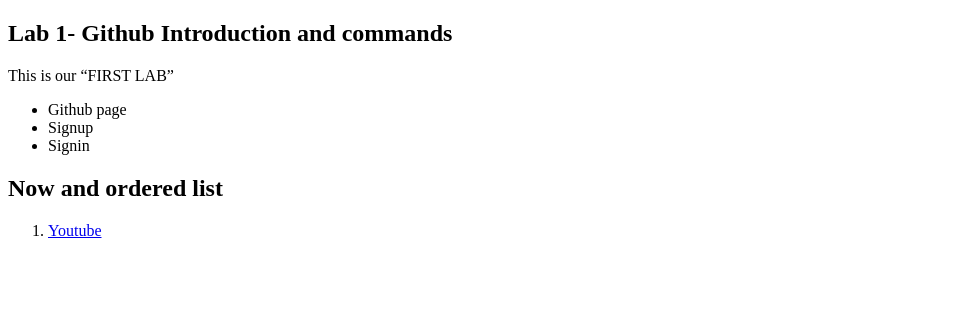
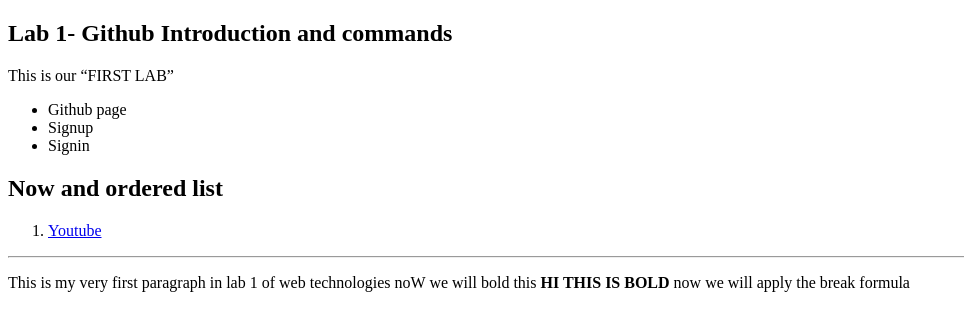
Before and after one commit to ZehranWasim/Lab-1-again, a plain HTML site: page index.html in a window 1280 px wide. Shown: the whole page, without its empty margins (0-964 px from the left). Drawn offline with Linux system fonts and the light colour scheme.

Commit message:
Add files via upload

```diff
--- a/index.html
+++ b/index.html
@@ -17,5 +17,10 @@
     <ol>
         <li><a href="https://www.youtube.com/">Youtube</a></li>
     </ol>
+    <hr>
+    <p>This is my very first paragraph in lab 1 of web technologies
+        noW we will bold this <b>HI THIS IS BOLD</b> now we will apply the break formula
+
+    </p>
 </body>
 </html>
```
